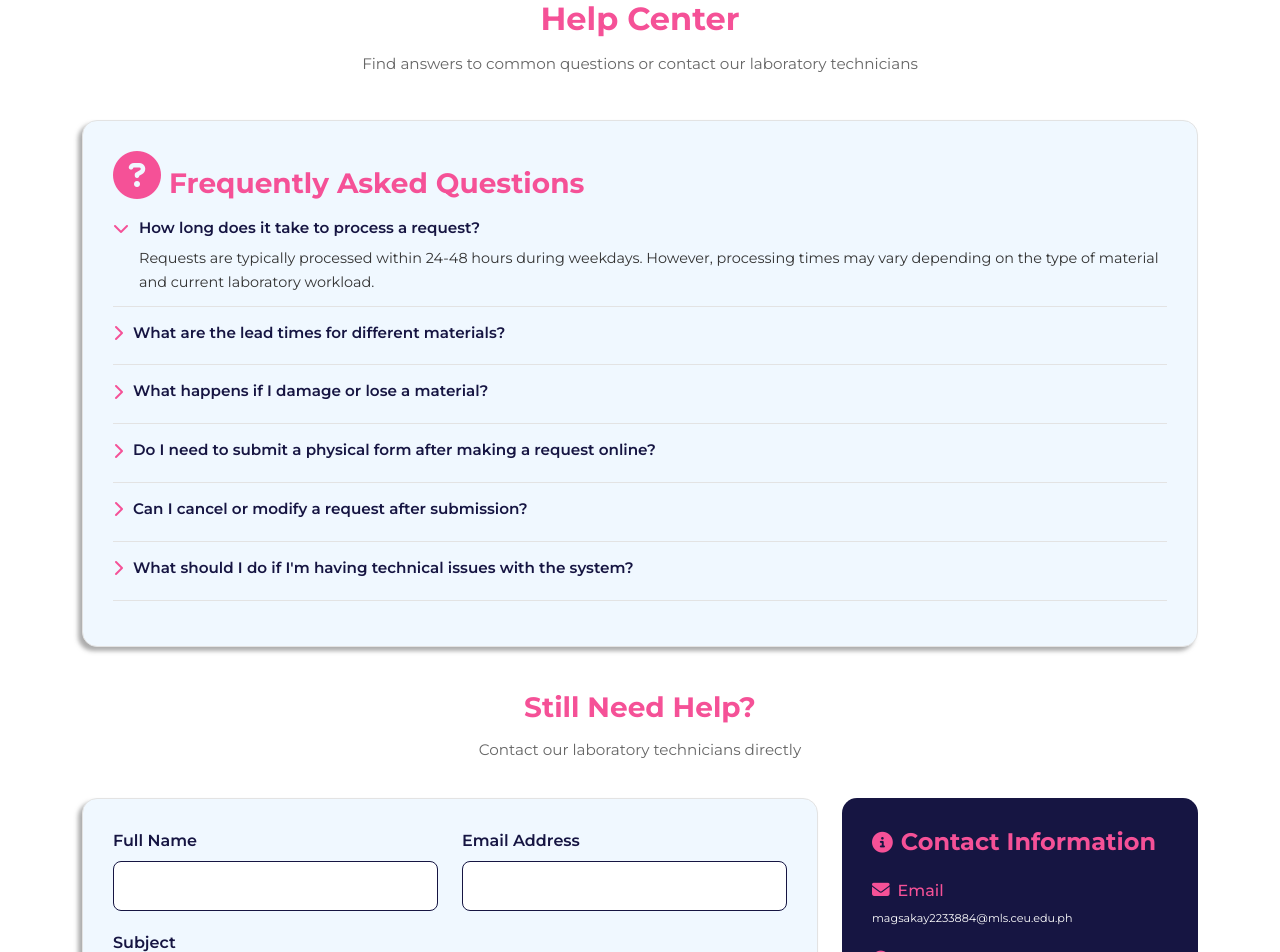
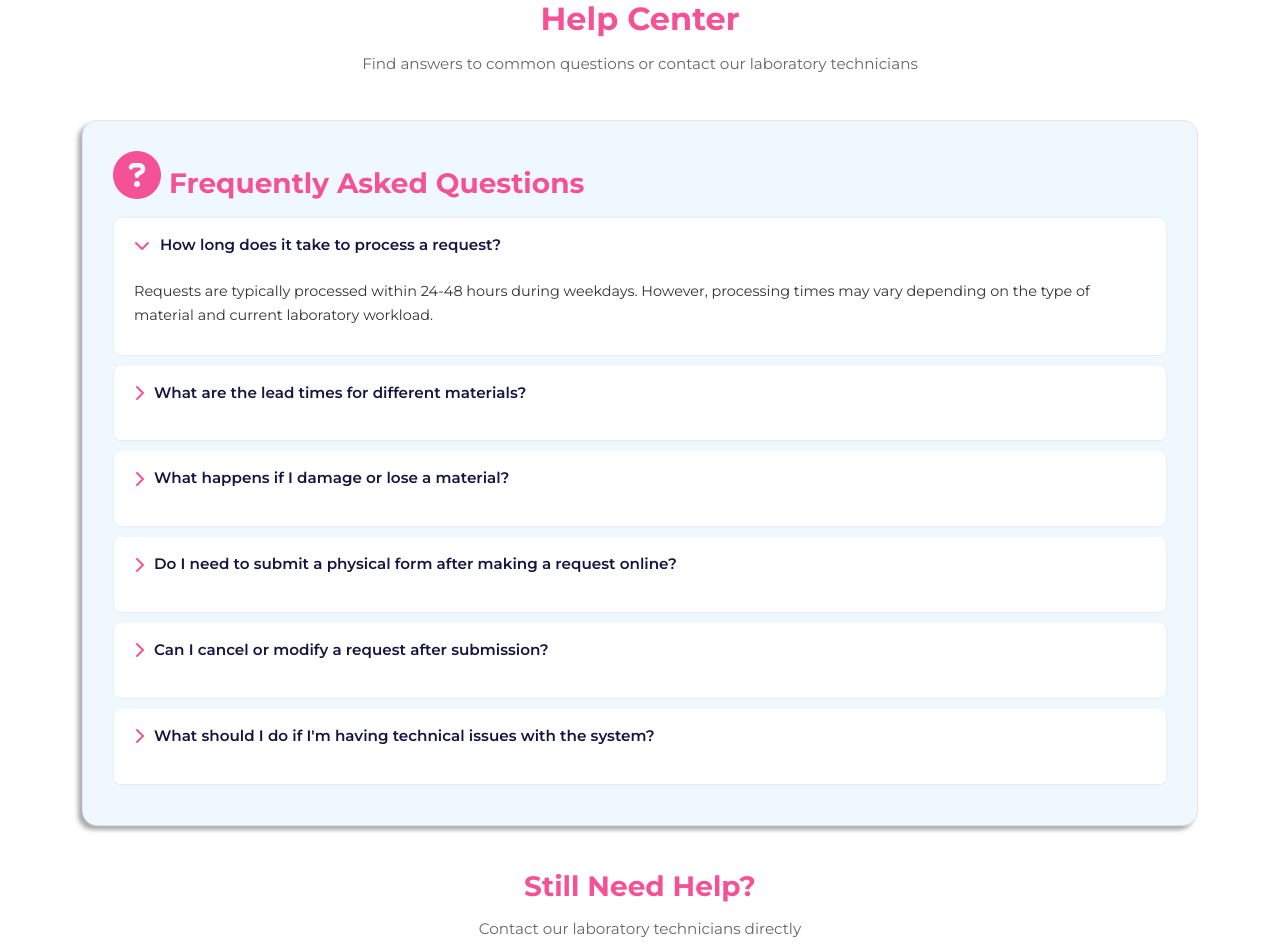
Before and after one commit to nishiriks/molecules_system, a PHP site: page /help.php in a window 1280 px wide, after a click on "How long does it take to process a request?". Shown: the part 131-1083 px from the top of the page. Run offline with PHP 8.4, Linux system fonts and the light colour scheme; a user stored in the database is signed in; some libraries are stand-ins or nearby versions; some web fonts are replaced.

Commit message:
edited FAQ css

```diff
--- a/resource/css/help.css
+++ b/resource/css/help.css
@@ -3,7 +3,7 @@
     background-color: #F0F8FF;
     border-radius: 15px;
     padding: 30px;
-    box-shadow: -4px 4px 4px 0px rgba(110,110,110,0.57);
+    box-shadow: -4px 4px 4px 0px rgba(110, 110, 110, 0.57);
     border: 1px solid #E3E3E3;
 }
 
@@ -39,7 +39,7 @@ textarea.form-control {
 
 .btn-contact {
     background: linear-gradient(90deg, #6FA9FF 0%, #8D5CCB 100%);
-    border:none;
+    border: none;
     box-shadow: -4px 4px 4px 0px #00000040;
     padding: 12px 30px;
     border: none;
@@ -112,7 +112,7 @@ textarea.form-control {
     background-color: #F0F8FF;
     border-radius: 15px;
     padding: 30px;
-    box-shadow: -4px 4px 4px 0px rgba(110,110,110,0.57);
+    box-shadow: -4px 4px 4px 0px rgba(110, 110, 110, 0.57);
     border: 1px solid #E3E3E3;
     margin-bottom: 20px;
 }
@@ -178,6 +178,45 @@ textarea.form-control {
     padding-bottom: 2rem !important;
 }
 
+/* Style for each individual FAQ item */
+.faq-item {
+    background-color: #fff;
+    border-radius: 8px;
+    margin-bottom: 10px;
+    border: 1px solid #e9ecef;
+    transition: box-shadow 0.2s ease;
+}
+
+
+.faq-item+.faq-item {
+    border-top: none;
+}
+
+
+.faq-item:hover {
+    box-shadow: 0 2px 8px rgba(0, 0, 0, 0.08);
+}
+
+
+.faq-question {
+    padding: 1rem 1.25rem;
+}
+
+
+.faq-answer {
+    padding: 0 1.25rem 1rem 1.25rem;
+}
+
+
+.faq-question .fa-chevron-right {
+    transition: transform 0.2s ease-in-out;
+}
+
+.faq-question[aria-expanded="true"] .fa-chevron-right {
+    transform: rotate(90deg);
+}
+
+
 /* Responsive Design */
 @media (max-width: 768px) {
     .contact-form-container {
```
Also changed, not shown: help.php (+6 -5 lines).
